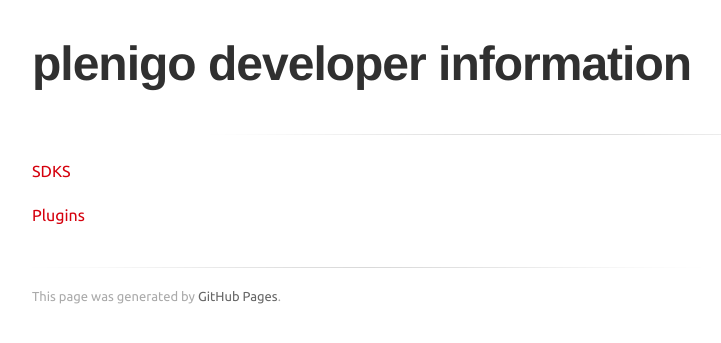
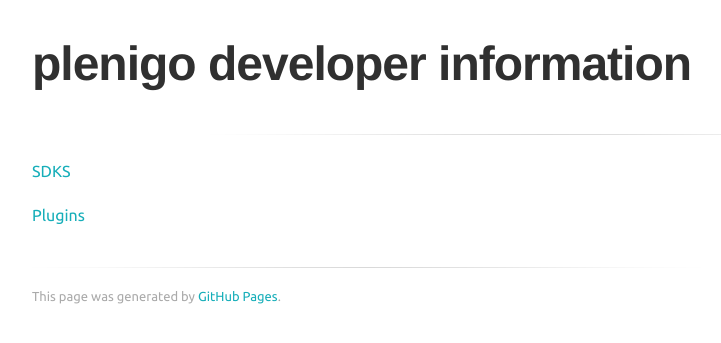
Before and after one commit to plenigo/plenigo.github.io, a Jekyll site: the page built from index.md, in a window 1280 px wide. Shown: the top 343 px of the page, without its empty margins (96-817 px from the left). Built offline with Jekyll 4.4.1, drawn with Linux system fonts in a browser that asks for light colours; some web fonts are replaced.

Commit message:
Create _extend.scss

```diff
--- a/_sass/_extend.scss
+++ b/_sass/_extend.scss
@@ -6,6 +6,9 @@
   li {
     list-style-position: inside;
   }
+  a, a:link, a:visited, a:active {
+    color: #16aeb9;
+  }
 }
 h1 {
   font-family: 'Ubuntu', sans-serif;
```
